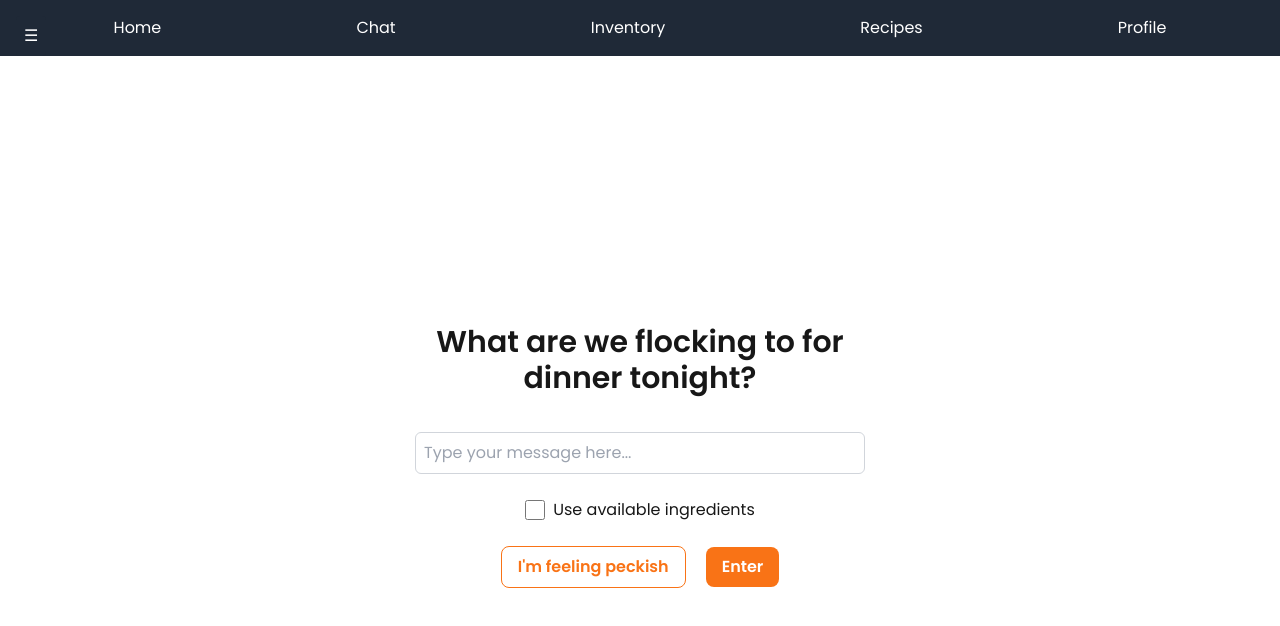
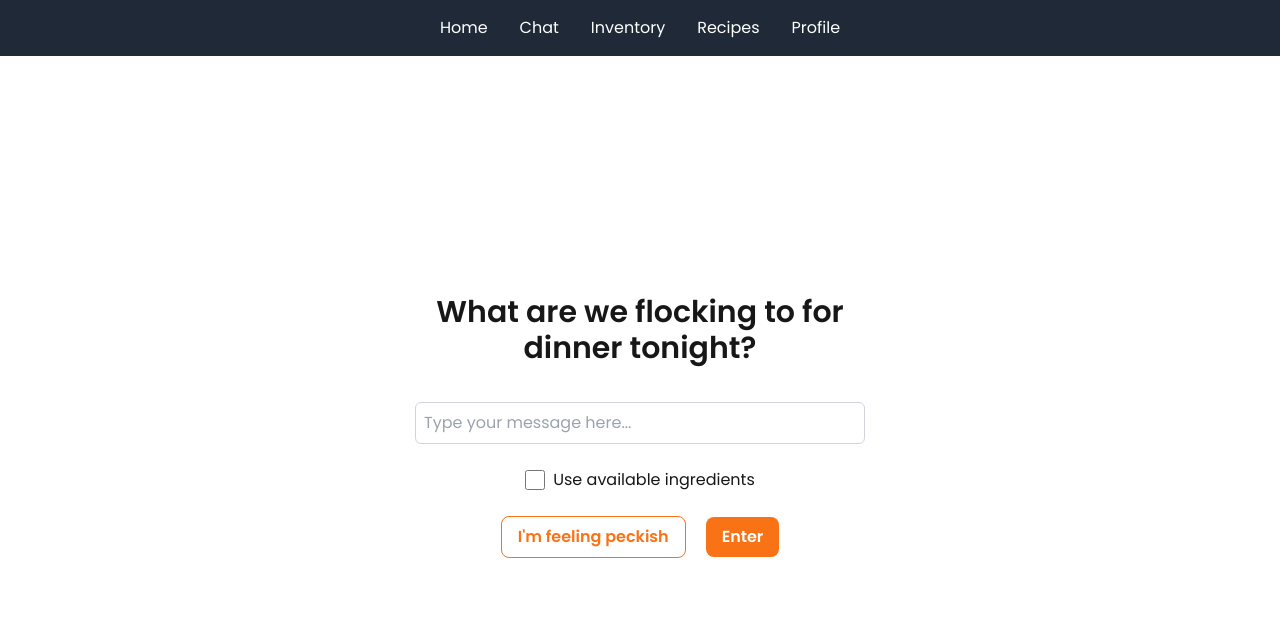
Before and after one commit to michaeljsXu/peckish, a Next.js app in the folder client/: page / in a window 1280 px wide. Shown: the top 626 px of the page. Built offline with nearby package versions, Linux system fonts and the light colour scheme.

Commit message:
navbar and layout fixes

```diff
--- a/client/app/chat/page.tsx
+++ b/client/app/chat/page.tsx
@@ -63,7 +63,7 @@ export default function Page() {
 
   return (
     <>
-      <div className="h-screen w-screen flex flex-row">
+      <div className="h-full w-full flex flex-row">
         <div className="h-full w-full flex flex-col max-w-[60%] justify-end items-center margins">
           <div className="relative bottom-0 w-full overflow-y-auto">
             {/* <div className="flex flex-col justify-end"> */}
--- a/client/app/components/navbar.tsx
+++ b/client/app/components/navbar.tsx
@@ -14,14 +14,17 @@ export default function Navbar() {
   return (
     <>
       <nav className="bg-gray-800 p-4 flex flex-row justify-around">
-        {pages.map((page, index) => (
-          <Link key={index} href={page.href} className="text-white">
-            {page.label}
-          </Link>
-        ))}
+        <div className="mx-auto">
+          {pages.map((page, index) => (
+            <Link key={index} href={page.href} className="text-white mx-4">
+              {page.label}
+            </Link>
+          ))}
+        </div>
       </nav>
 
-      <nav className="relative">
+      {/* FUTURE! MOBILE */}
+      {/* <nav className="relative">
         <button
           onClick={toggleMenu}
           className="fixed top-4 left-4 p-2 bg-gray-800 text-white rounded"
@@ -59,7 +62,7 @@ export default function Navbar() {
             </ul>
           </div>
         )}
-      </nav>
+      </nav> */}
     </>
   );
 }
--- a/client/app/layout.tsx
+++ b/client/app/layout.tsx
@@ -23,11 +23,13 @@ export default function RootLayout({
         <link rel="icon" href="/favicon.ico" />
         <meta name="viewport" content="width=device-width, initial-scale=1" />
       </Head>
-      <body className={`${poppins.className} antialiased`}>
+      <body className={`h-screen w-screen ${poppins.className} antialiased`}>
         <header>
           <Navbar />
         </header>
-        {children}
+        <main className="flex flex-col" style={{ height: 'calc(100vh - 60px)' }}>
+          {children}
+        </main>
       </body>
     </html>
   );
--- a/client/app/page.tsx
+++ b/client/app/page.tsx
@@ -58,7 +58,7 @@ export default function Home() {
   };
 
   return (
-    <div className="h-screen w-screen margins">
+    <div className="h-full w-full margins">
       <main className="h-full w-full flex flex-col justify-center items-center gap-6">
         <h1 className="text-center w-[450px]">{mainMessage}</h1>
         <input
--- a/client/app/profile/page.tsx
+++ b/client/app/profile/page.tsx
@@ -92,7 +92,7 @@ export default function Page() {
   }
 
   return (
-    <div className="flex flex-col items-center h-screen margins">
+    <div className="h-full w-full flex flex-col items-center margins">
       {showAlert && (
         <div className="fixed top-0 left-0 right-0 bg-green-500 text-white text-center p-4">
           Update successful!
--- a/client/app/recipe/page.tsx
+++ b/client/app/recipe/page.tsx
@@ -19,7 +19,6 @@ export default function Page() {
         setRecipes(data);
       } catch (error) {
         console.error('Error fetching recipes:', error);
-
       } finally {
         setLoading(false);
       }
@@ -41,7 +40,7 @@ export default function Page() {
   }
 
   return (
-    <div className="h-screen w-screen flex flex-col items-center">
+    <div className="h-full w-full flex flex-col items-center">
       <h1 className="text-3xl font-bold my-4">Recipes</h1>
       <div className="container mx-auto grid grid-cols-1 sm:grid-cols-2 md:grid-cols-3 gap-4 p-4">
         {recipes.slice(0, visibleRecipes).map((recipe, index) => (
```
